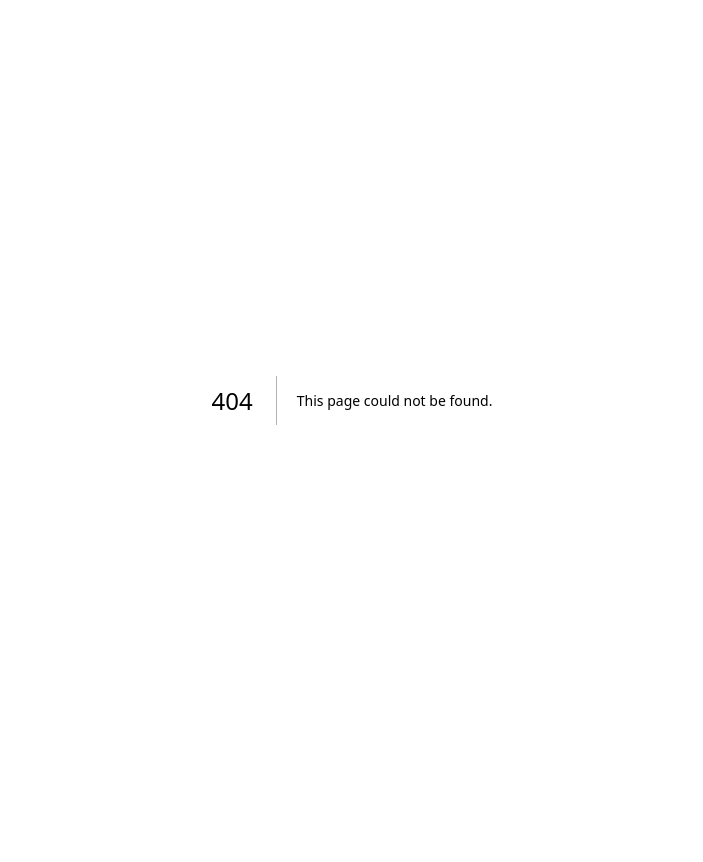
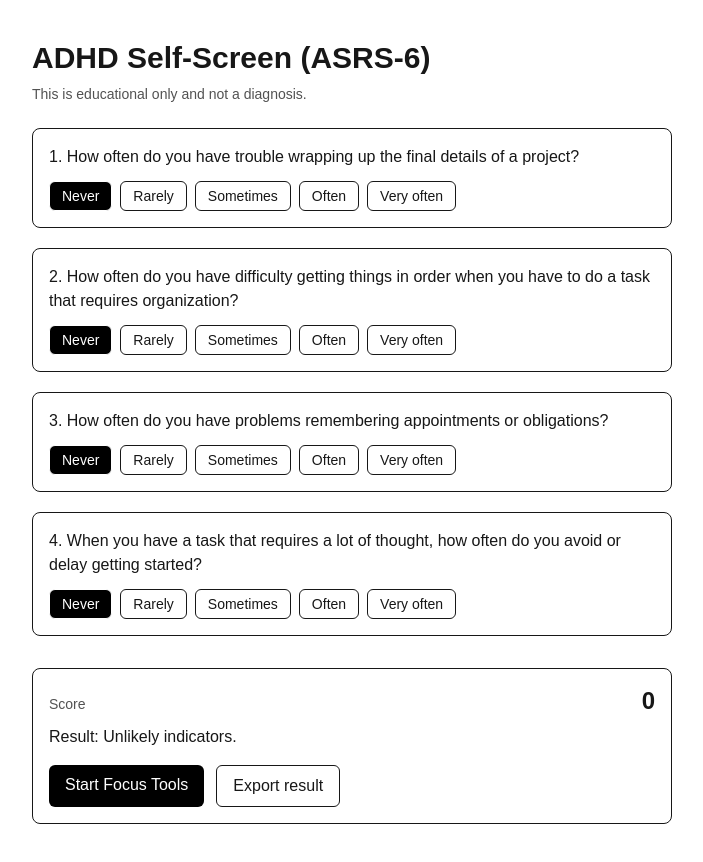
Before and after one commit to theconductor-cpu/learning-framework-builder, a Next.js app in the folder teen-wellness-bot/: page /screener in a window 1280 px wide. Before the commit this address had no page. Shown: the whole page, without its empty margins (288-991 px from the left). Before the commit the page ends 800 px from the top, so only its background shows below. Built offline with nearby package versions, Linux system fonts and the light colour scheme.

Commit message:
feat: add ASRS-6 screener page with scoring and export

```diff
--- /dev/null
+++ b/teen-wellness-bot/src/app/(mvp)/screener/page.tsx
@@ -0,0 +1,81 @@
+'use client'
+import { useMemo, useState } from 'react'
+import { items } from '@/lib/screener-items'
+import Link from 'next/link'
+
+const choices = [
+  { label:'Never', val:0 },
+  { label:'Rarely', val:1 },
+  { label:'Sometimes', val:2 },
+  { label:'Often', val:3 },
+  { label:'Very often', val:4 },
+]
+
+function bucketFromScore(score:number){
+  if(score >= 14) return 'Consistent'       // rough ASRS‑6 guidance bucket
+  if(score >= 9)  return 'Possible'
+  return 'Unlikely'
+}
+
+export default function ScreenerPage() {
+  const [answers, setAnswers] = useState<number[]>(Array(items.length).fill(0))
+  const score = useMemo(()=>answers.reduce((a,b)=>a+b,0),[answers])
+  const bucket = bucketFromScore(score)
+
+  return (
+    <main className="mx-auto max-w-2xl px-4 py-10">
+      <h1 className="text-3xl font-semibold">ADHD Self‑Screen (ASRS‑6)</h1>
+      <p className="mt-2 text-sm text-neutral-600">This is educational only and not a diagnosis.</p>
+
+      <ol className="mt-6 space-y-5">
+        {items.map((q, i)=>(
+          <li key={i} className="rounded-lg border p-4">
+            <p className="font-medium">{i+1}. {q}</p>
+            <div className="mt-3 flex flex-wrap gap-2">
+              {choices.map(c=>(
+                <button
+                  key={c.label}
+                  onClick={()=>setAnswers(a=>a.map((v,idx)=> idx===i?c.val:v))}
+                  className={`px-3 py-1 rounded-md border text-sm ${answers[i]===c.val?'bg-black text-white':'bg-white'}`}
+                >
+                  {c.label}
+                </button>
+              ))}
+            </div>
+          </li>
+        ))}
+      </ol>
+
+      <div className="mt-8 rounded-lg border p-4">
+        <div className="flex items-baseline justify-between">
+          <span className="text-sm text-neutral-600">Score</span>
+          <span className="text-2xl font-semibold">{score}</span>
+        </div>
+        <p className="mt-2">Result: <span className="font-medium">{bucket}</span> indicators.</p>
+        <div className="mt-4 flex gap-3">
+          <Link href="/focus" className="px-4 py-2 rounded-md bg-black text-white">Start Focus Tools</Link>
+          <button
+            onClick={()=>{
+              const run = {
+                id: crypto.randomUUID(),
+                at: Date.now(),
+                answers,
+                score,
+                bucket: bucket as 'Unlikely'|'Possible'|'Consistent',
+              }
+              // lightweight local export
+              const blob = new Blob([JSON.stringify(run,null,2)],{type:'application/json'})
+              const url = URL.createObjectURL(blob)
+              const a = document.createElement('a')
+              a.href = url; a.download = `asrs6-${run.id}.json`; a.click()
+              URL.revokeObjectURL(url)
+            }}
+            className="px-4 py-2 rounded-md border"
+          >
+            Export result
+          </button>
+        </div>
+      </div>
+    </main>
+  )
+}
```
